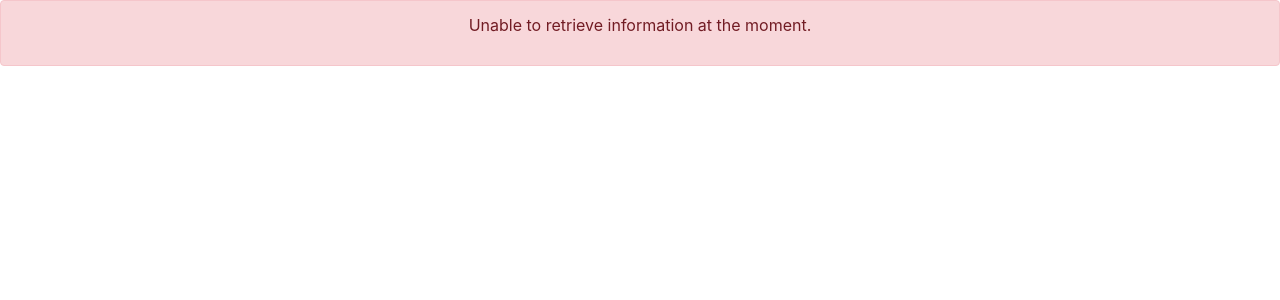
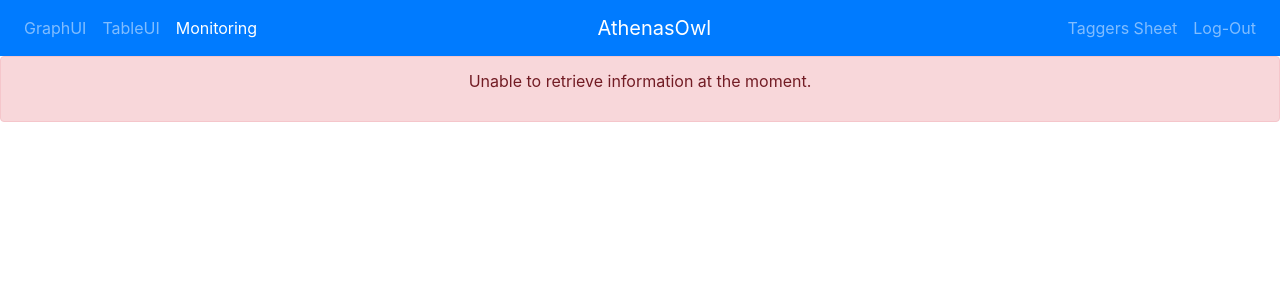
Before and after one commit to teraflik/ao-tv-recording-dashboard, a Django app: page /dashboard/ in a window 1280 px wide. Shown: the top 300 px of the page. Run offline with Django 3.2, Linux system fonts and the light colour scheme; a user stored in the database is signed in; tables that the repository leaves empty hold one stand-in row (values such as "Sample post"); data that the repository does not hold is empty; parts of the project's set-up code (start-up, migrations or seed data) failed here and were passed over; some libraries are stand-ins or nearby versions.

Commit message:
Restructure templates to include navbar

```diff
--- a/dashboard/templates/dashboard/base.html
+++ b/dashboard/templates/dashboard/base.html
@@ -1,30 +1,21 @@
 {% load static %}
-<!DOCTYPE html>
+<!-- <!DOCTYPE html>
 <html lang="en">
     <head>
         <meta http-equiv="Content-Type" content="text/html; charset=UTF-8">
-        <!-- Meta, title, CSS, favicons, etc. -->
         <meta charset="utf-8">
         <meta http-equiv="X-UA-Compatible" content="IE=edge">
         <meta name="viewport" content="width=device-width, initial-scale=1">
 
-        <title>TV Recording Dashboard</title>
+        <title>TV Recording Dashboard</title> -->
 
-        <!-- Bootstrap is included by dashboard.js in scripts -->
-        <!-- <link rel="stylesheet" href="https://stackpath.bootstrapcdn.com/bootstrap/4.2.1/css/bootstrap.min.css" integrity="sha384-GJzZqFGwb1QTTN6wy59ffF1BuGJpLSa9DkKMp0DgiMDm4iYMj70gZWKYbI706tWS" crossorigin="anonymous"> -->
-        <!-- Font Awesome -->
-        <link rel="stylesheet" type="text/css" href="https://maxcdn.bootstrapcdn.com/font-awesome/4.7.0/css/font-awesome.min.css" />
-        <!-- Custom Theme Style -->
-        <link href="{% static 'dashboard/css/custom.css' %}" rel="stylesheet">
-    </head>
+        {% block head %}
+        {% endblock %}
+    <!-- </head> -->
 
     <body>
-        <div class="main-wrapper">
+        {% include 'dashboard/navbar.html' %}
         {% block content %}
         {% endblock %}
-        </div>
-        <script src="https://ajax.googleapis.com/ajax/libs/jquery/3.3.1/jquery.min.js"></script>
-        <script type="text/javascript" src="http://192.168.2.45:19999/dashboard.js"></script>
-        <script type="text/javascript" src="{% static 'dashboard/js/custom.js' %}"></script>
     </body>
-</html>
+<!-- </html> -->
--- a/dashboard/templates/dashboard/vue.html
+++ b/dashboard/templates/dashboard/monitoring.html
@@ -1,9 +1,13 @@
+{% extends 'dashboard/base.html' %}
 {% load static %}
+
+{% block head %}
 <link rel="stylesheet" href="https://stackpath.bootstrapcdn.com/bootstrap/4.3.1/css/bootstrap.min.css" integrity="sha384-ggOyR0iXCbMQv3Xipma34MD+dH/1fQ784/j6cY/iJTQUOhcWr7x9JvoRxT2MZw1T" crossorigin="anonymous">
 <link rel="stylesheet" href="https://use.fontawesome.com/releases/v5.8.1/css/all.css" integrity="sha384-50oBUHEmvpQ+1lW4y57PTFmhCaXp0ML5d60M1M7uH2+nqUivzIebhndOJK28anvf" crossorigin="anonymous">
 <link href="{% static 'dashboard/css/main.css' %}" rel="stylesheet">
+{% endblock %}
 
-<body>
+{% block content %}
 <main id="dashboard">
     <section v-if="errored">
         <div class="alert alert-danger text-center">
@@ -29,7 +33,7 @@
                     <th>Label</th>
                     <th>OBS Status</th>
                     <th style="width: 200px">CPU</th>
-                    <th style="width: 80px">Temperature</th>
+                    <th style="width: 100px">Temperature</th>
                     <th style="width: 80px">RAM</th>
                     <th>Channel ID</th>
                     <th>Uptime</th>
@@ -59,4 +63,4 @@
 <script type="text/javascript" src="http://192.168.2.45:19999/dashboard.js"></script>
 <script src="https://cdn.jsdelivr.net/npm/vue/dist/vue.js"></script>
 <script type="text/javascript" src="{% static 'dashboard/js/main.js' %}"></script>
-</body>
+{% endblock %}
--- /dev/null
+++ b/dashboard/templates/dashboard/navbar.html
@@ -0,0 +1,33 @@
+<nav class="navbar navbar-expand-md navbar-dark bg-primary">
+
+    <ul class="navbar-nav mr-auto">
+        <li class="nav-item">
+            <a class="nav-link" href="{% url 'graph-recording' %}">GraphUI</a>
+        </li>
+        <li class="nav-item">
+            <a class="nav-link" href="{% url 'ui-home' %}">TableUI</a>
+        </li>
+        <li class="nav-item active">
+            <a class="nav-link" href="{% url 'dashboard:index' %}">Monitoring</a>
+        </li>
+    </ul>
+
+    <div class="mx-auto order-0">
+        <a class="navbar-brand ao-logo" href="{% url 'graph-recording' %}">AthenasOwl</a>
+    </div>
+
+    <ul class="navbar-nav ml-auto">
+        {% if user.is_authenticated %}
+            <li class="nav-item" id="register">
+                <a class="nav-link" href="https://docs.google.com/spreadsheets/d/1EgZMWRG4VsuaT7bPOKtgCWLF_sNdv4Qt_JAOEe977Mg/edit?ts=5c835c30#gid=92650668">Taggers Sheet</a>
+            </li>
+            <li class="nav-item" id="register">
+                <a class="nav-link" href="{% url 'logout' %}">Log-Out</a>
+            </li>
+        {% else %}
+            <li class="nav-item" id="register">
+                <a class="nav-link" href="{% url 'login' %}">Log-In</a>
+            </li>
+        {% endif %}
+    </ul>
+</nav>
--- a/dashboard/views.py
+++ b/dashboard/views.py
@@ -14,7 +14,7 @@ from .models import Node
 
 @login_required
 def index(request):
-    return TemplateResponse(request, 'dashboard/vue.html')
+    return TemplateResponse(request, 'dashboard/monitoring.html')
 
 @login_required
 def nodes(request, node_id=None):
```
Also changed, not shown: dashboard/templates/dashboard/index.html (deleted, +0 -74 lines).
